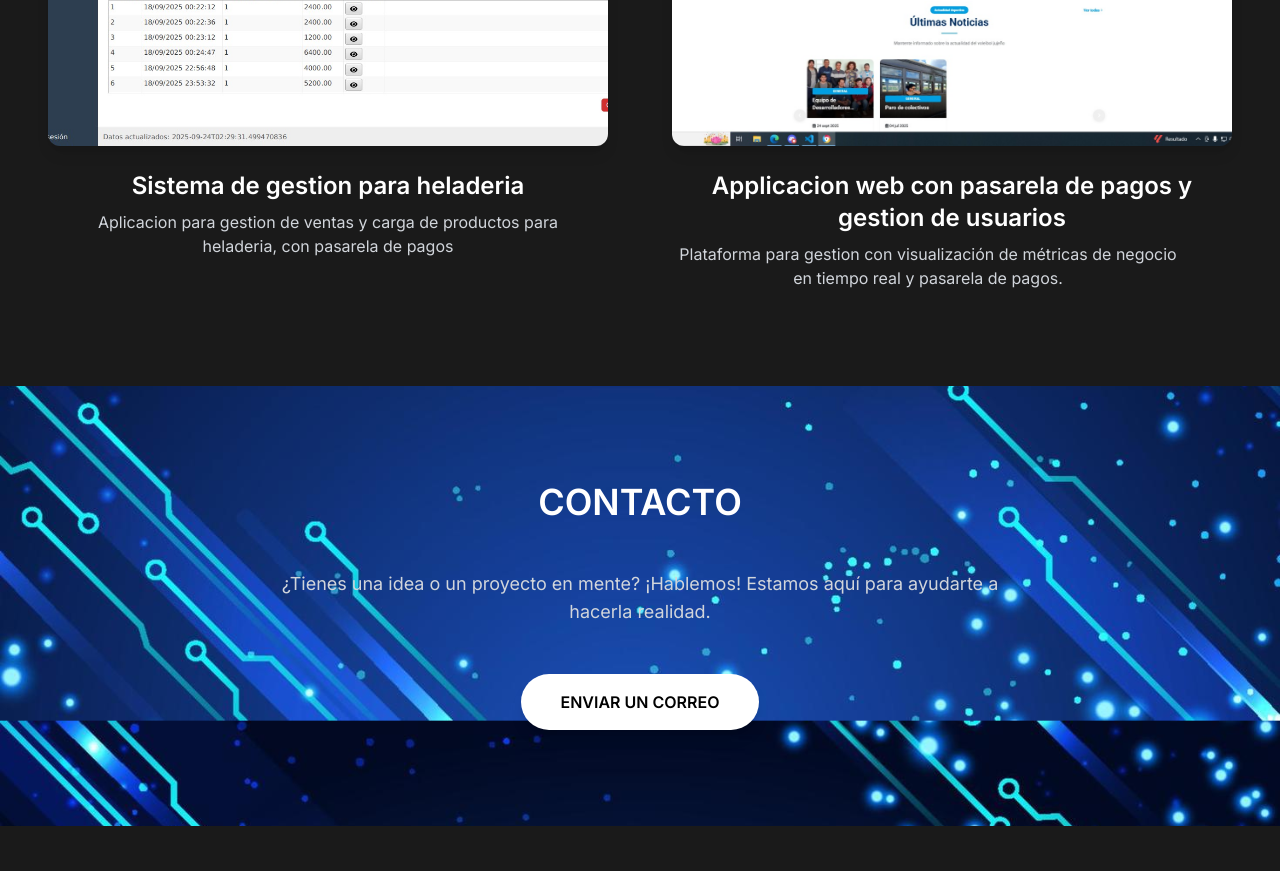
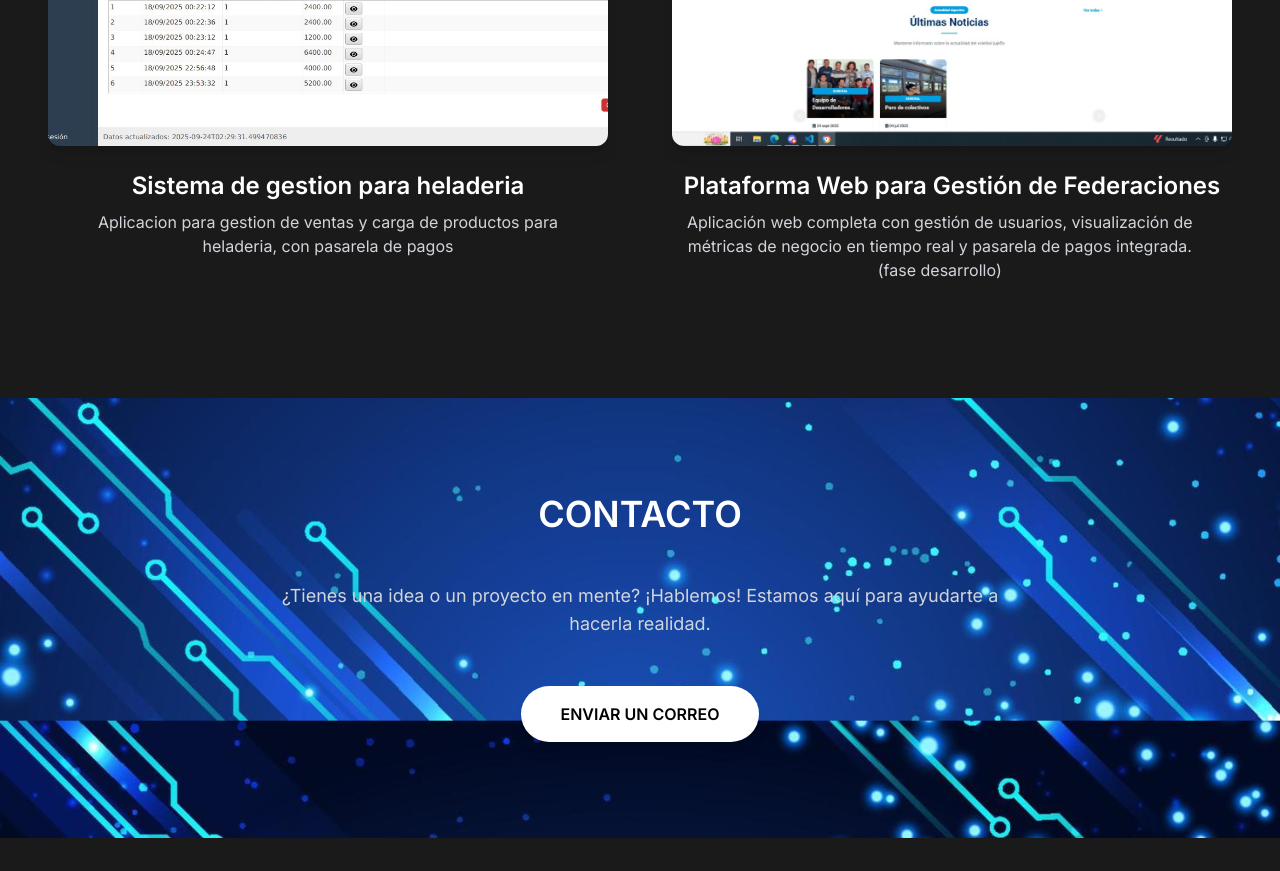
Before and after one commit to julimamani/portafolio, a plain HTML site: page index.html in a window 1280 px wide. Shown: the part 3546-4417 px from the top of the page. Drawn offline with nearby package versions, Linux system fonts and the light colour scheme.

Commit message:
paja la vida

```diff
--- a/index.html
+++ b/index.html
@@ -250,7 +250,7 @@
                 </div>
 
                  <!-- Proyecto 4 -->
-            <div class="flex flex-col items-center">
+           <div class="flex flex-col items-center">
                 <div class="w-full relative mb-6">
                     <div class="w-full h-96 overflow-hidden rounded-xl shadow-lg relative">
                         <div id="carousel-4" class="w-full h-full flex transition-transform duration-500 ease-in-out">
@@ -263,7 +263,6 @@
                             <img src="./federacion/pagos.jfif" alt="Imagen del proyecto 4" class="w-full h-full object-cover flex-shrink-0">
                             <img src="./federacion/pagos2.jfif" alt="Imagen del proyecto 4" class="w-full h-full object-cover flex-shrink-0">
                             <img src="./federacion/recibo.jfif" alt="Imagen del proyecto 4" class="w-full h-full object-cover flex-shrink-0">
-
                         </div>
                     </div>
                     <button id="prev-btn-4" class="absolute top-1/2 -translate-y-1/2 left-4 p-2 rounded-full bg-white bg-opacity-30 hover:bg-opacity-50 transition-colors">
@@ -274,10 +273,10 @@
                     </button>
                 </div>
                 <div class="text-center">
-                    <h3 class="text-2xl font-semibold mb-2">Applicacion web con pasarela de pagos y gestion de usuarios</h3>
-                    <p class="text-gray-300 max-w-lg">Plataforma para gestion con visualización de métricas de negocio en tiempo real y pasarela de pagos. </p>
+                    <h3 class="text-2xl font-semibold mb-2">Plataforma Web para Gestión de Federaciones</h3>
+                    <p class="text-gray-300 max-w-lg">Aplicación web completa con gestión de usuarios, visualización de métricas de negocio en tiempo real y pasarela de pagos integrada.</p>
+                    <p class="text-gray-300 max-w-lg mb-5 ">(fase desarrollo)</p>
                 </div>
-            </div>
             </div>
         </div>
     </section>
```
